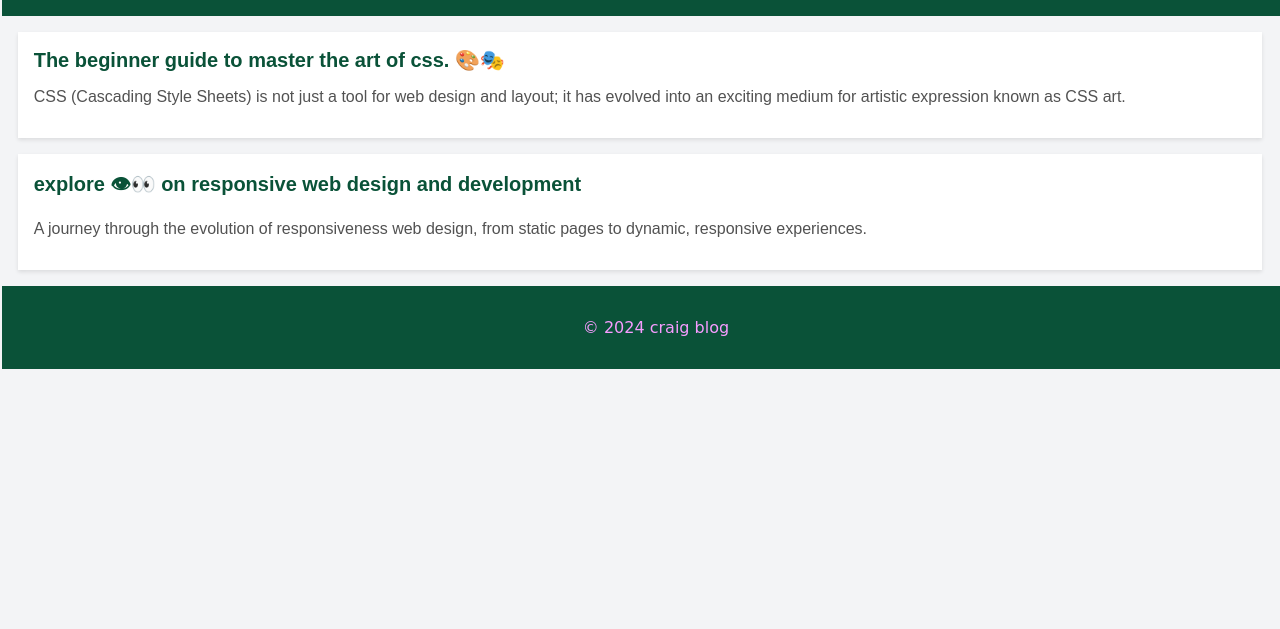
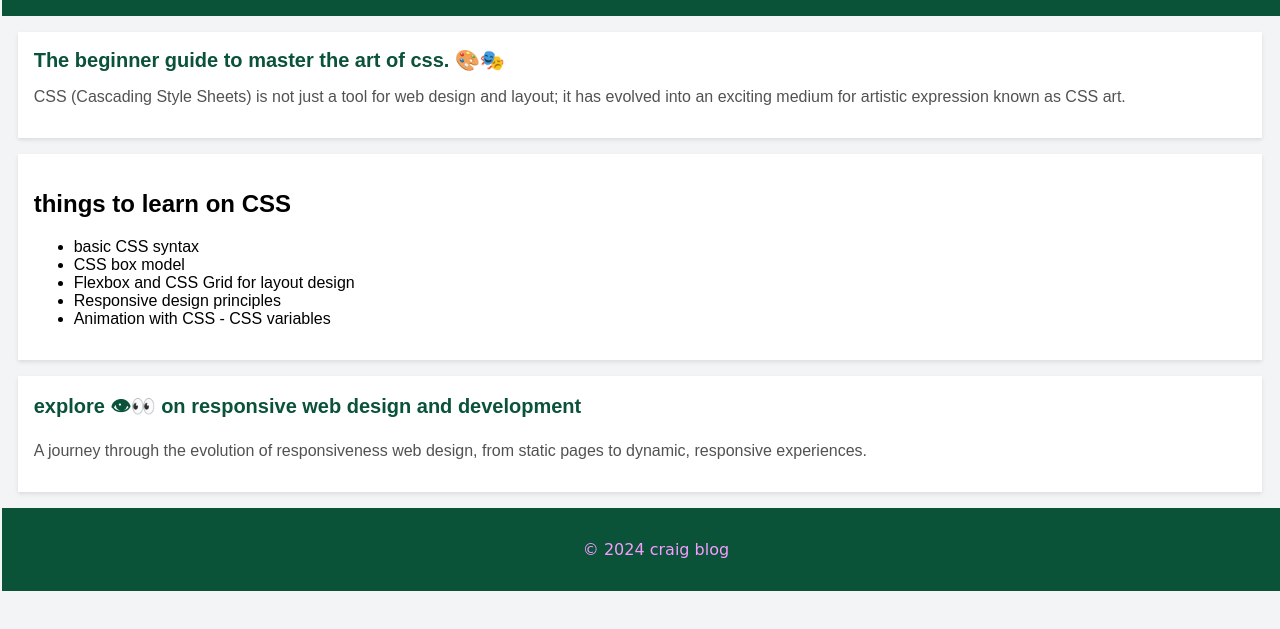
Before and after one commit to dCOMMICS/landing-page, a website built with Vite: page blog using tricks/index.html in a window 1280 px wide. Shown: the part 97-726 px from the top of the page. Built offline with nearby package versions, Linux system fonts and the light colour scheme.

Commit message:
initial commit

```diff
--- a/blog using tricks/index.css
+++ b/blog using tricks/index.css
@@ -22,6 +22,18 @@ body {
     font-family: 'Gloria Hallelujah', cursive;
     width: 100%;
     height: auto;
+}
+
+.stupidthings{
+  container-type: inline-size;
+  margin: 1rem;
+  padding: 1rem;
+  background-color: #fff;
+  box-shadow: 0 2px 4px rgba(0, 0, 0, 0.1);
+}
+
+.killer {
+
 }
 
 .blog-post {
--- a/blog using tricks/index.html
+++ b/blog using tricks/index.html
@@ -9,7 +9,7 @@
   <body>
     <header class="blog-header">
       <h1>what to learn on CSS</h1>
-    </header>
+      </header>
     <main>
       <article class="blog-post">
         <h2 class="post-title">
@@ -20,6 +20,16 @@
           layout; it has evolved into an exciting medium for artistic expression
           known as CSS art.
         </p>
+      </article>
+      <article class="stupidthings">
+        <h2 class="killer">things to learn on CSS</h2>
+      <ul>
+        <li>basic CSS syntax</li>
+        <li>CSS box model</li>
+        <li>Flexbox and CSS Grid for layout design</li>
+        <li>Responsive design principles</li>
+        <li>Animation with CSS - CSS variables</li>
+      </ul>
       </article>
       <article class="blog-post">
         <h2 class="post-title">explore 👁👀 on responsive web design and development</h2>
```
